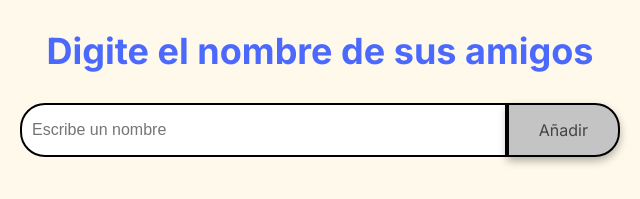
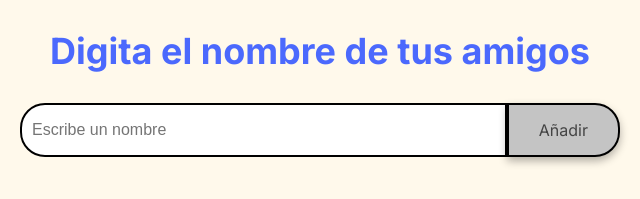
Before and after one commit to estebancastano/amigo-secreto, a plain HTML site: page index.html in a window 1280 px wide. Shown: the part 322-521 px from the top of the page, 320-960 px from the left. Drawn offline with Linux system fonts and the light colour scheme.

Commit message:
Agregado proyecto

```diff
--- a/index.html
+++ b/index.html
@@ -1,12 +1,15 @@
 <!DOCTYPE html>
 <html lang="es">
+
 <head>
     <meta charset="UTF-8">
     <meta name="viewport" content="width=device-width, initial-scale=1.0">
     <link rel="stylesheet" href="style.css">
     <link rel="preconnect" href="https://fonts.googleapis.com">
     <link rel="preconnect" href="https://fonts.gstatic.com" crossorigin>
-    <link href="https://fonts.googleapis.com/css2?family=Inter:wght@100;400;700;900&family=Merriweather:ital,wght@0,300;0,400;0,700;0,900;1,300;1,400;1,700;1,900&display=swap" rel="stylesheet">
+    <link
+        href="https://fonts.googleapis.com/css2?family=Inter:wght@100;400;700;900&family=Merriweather:ital,wght@0,300;0,400;0,700;0,900;1,300;1,400;1,700;1,900&display=swap"
+        rel="stylesheet">
     <title>Amigo Secreto</title>
 </head>
 
@@ -18,7 +21,7 @@
         </header>
 
         <section class="input-section">
-            <h2 class="section-title">Digite el nombre de sus amigos</h2>
+            <h2 class="section-title">Digita el nombre de tus amigos</h2>
             <div class="input-wrapper">
                 <input type="text" id="amigo" class="input-name" placeholder="Escribe un nombre">
                 <button class="button-add" onclick="agregarAmigo()">Añadir</button>
@@ -38,4 +41,5 @@
 
     <script src="app.js" defer></script>
 </body>
+
 </html>
```
